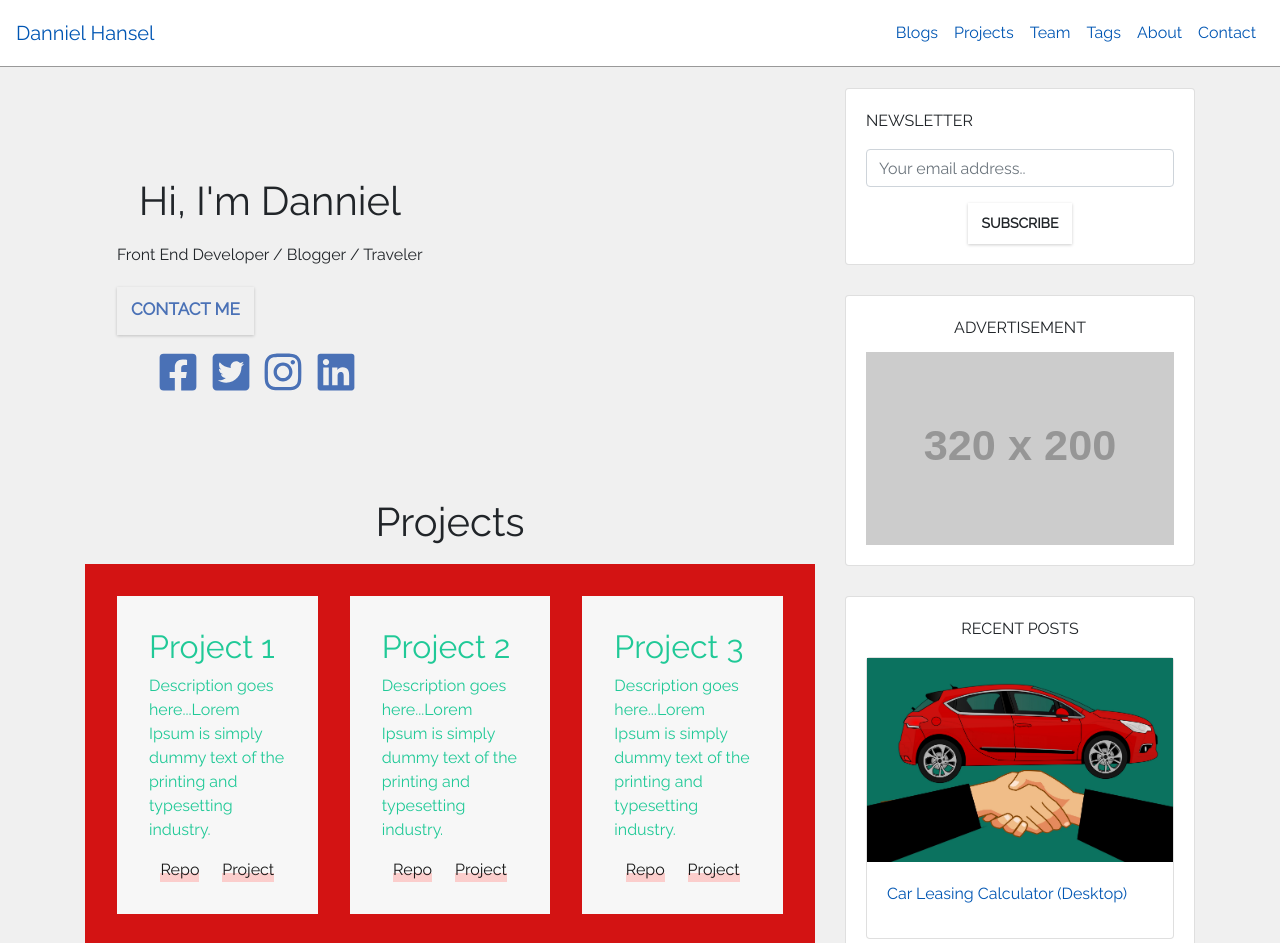
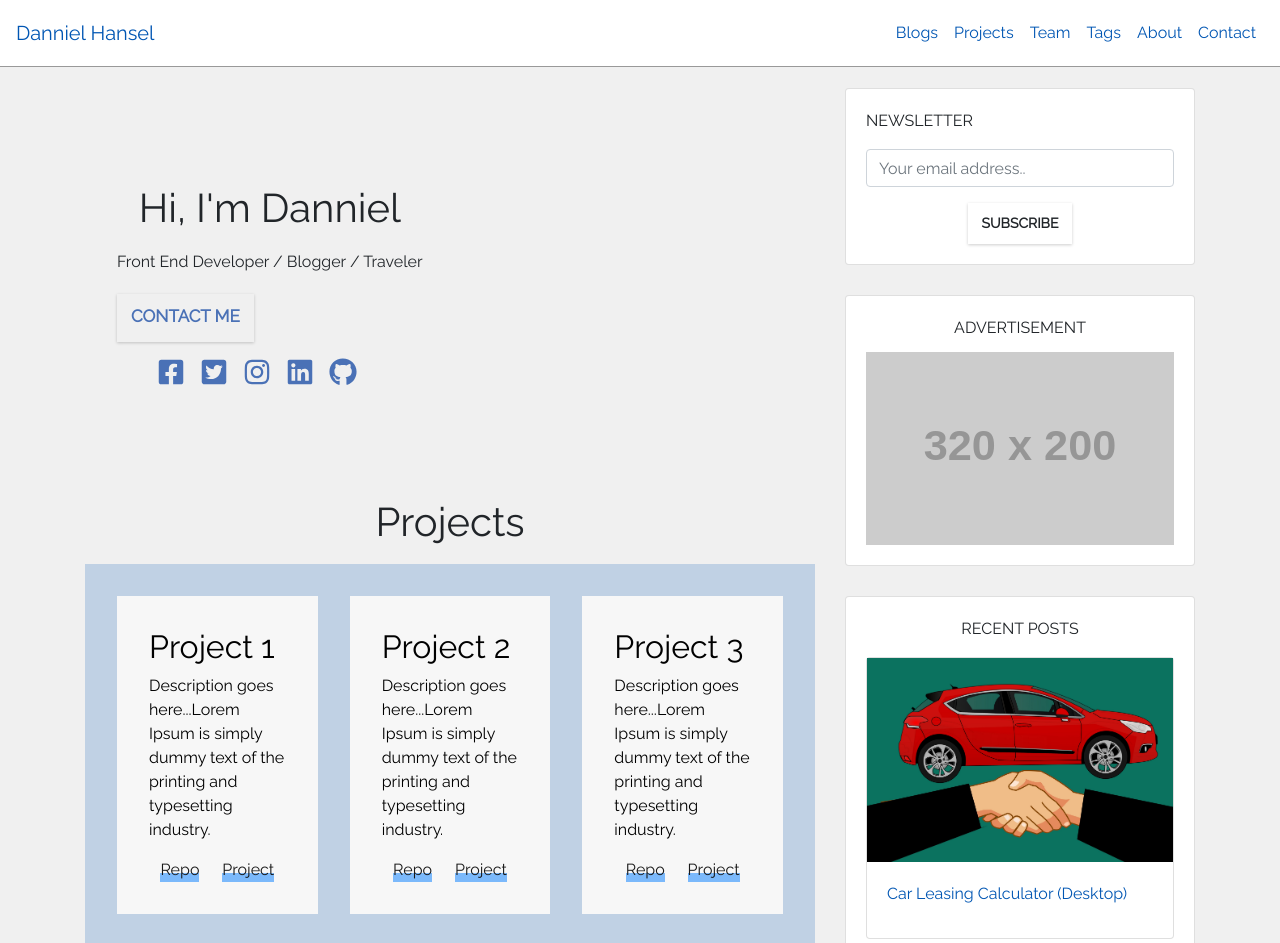
Before and after one commit to dehanz13/danniel-hansel-portfolio-gatsby, a Gatsby site: page / in a window 1280 px wide. Shown: the top 943 px of the page. Built offline with nearby package versions, Linux system fonts and the light colour scheme; Gatsby itself is replaced by a stand-in of ours; placeholder pictures from the web are drawn by us.

Commit message:
fixed blogs on index page and removed images

```diff
--- a/src/constants/socialLinks.js
+++ b/src/constants/socialLinks.js
@@ -4,28 +4,34 @@ import {
   FaLinkedin,
 	FaTwitterSquare,
 	FaInstagram,
+	FaGithub
 } from 'react-icons/fa'
 
 const data = [
 	{
 		id: 1,
-		icon: <FaFacebookSquare size={42} className="social-icon"></FaFacebookSquare>,
+		icon: <FaFacebookSquare size={28} className="social-icon"></FaFacebookSquare>,
 		url: "https://www.facebook.com",
 	},
 	{
 		id: 2,
-		icon: <FaTwitterSquare size={42} className="social-icon"></FaTwitterSquare>,
+		icon: <FaTwitterSquare size={28} className="social-icon"></FaTwitterSquare>,
 		url: "https://www.twitter.com",
 	},
 	{
 		id: 3,
-		icon: <FaInstagram size={42} className="social-icon"></FaInstagram>,
+		icon: <FaInstagram size={28} className="social-icon"></FaInstagram>,
 		url: "https://www.instagram.com",
 	},
 	{
 		id: 4,
-		icon: <FaLinkedin size={42} className="social-icon"></FaLinkedin>,
+		icon: <FaLinkedin size={28} className="social-icon"></FaLinkedin>,
 		url: "https://www.linkedin.com",
+	},
+	{
+		id: 5,
+		icon: <FaGithub size={28} className="social-icon"></FaGithub>,
+		url: "https://www.github.com",
 	},
 ]
 
--- a/src/pages/index.js
+++ b/src/pages/index.js
@@ -16,7 +16,6 @@ const IndexPage = () => {
   <Layout pageTitle="">
     <SEO title="Home" keywords={[`gatsby`, `application`, `react`]} />
     <Hero />
-    {/* <Blogs /> */}
     <h1>Projects</h1>
     <Projects />
     <h1>Blogs</h1>
@@ -34,7 +33,7 @@ const IndexPage = () => {
                 slug={node.fields.slug}
                 date={node.frontmatter.date}
                 body={node.excerpt}
-                fluid={node.frontmatter.image.childImageSharp.fluid}
+                // fluid={node.frontmatter.image.childImageSharp.fluid}
                 tags={node.frontmatter.tags}
                 // timeToRead={node.timeToRead}
               />
--- a/src/styles/_projects.scss
+++ b/src/styles/_projects.scss
@@ -3,13 +3,13 @@
 	// flex-direction: column;
 	justify-content: space-evenly;
 	padding: 2rem 1rem;
-	background: rgb(211, 19, 19);
+	background: rgba(0,86,179, 0.2);
 	// align-items: center;
 }
 
 .projects_card {
 	width: 33.3%;
-	color: #20c997;
+	color: #000000;;
 	margin: 0 1rem;
 	padding: 2rem;
 	display: flex;
@@ -30,8 +30,8 @@
 	background-image: linear-gradient(
 		transparent 0%,
 		transparent calc(50% - 9px),
-		rgba(255,164,161, .5) calc(50% - 9px),
-		rgba(255,164,161, 0.5) 100%
+		rgba(0,123,255, .5) calc(50% - 9px),
+		rgba(0,123,255, 0.5) 100%
 	);
 	background-size: 100% 200%;
 	background-position: 0px 0px;
@@ -41,8 +41,8 @@
 	background-image: linear-gradient(
 		transparent 0%,
 		transparent calc(50% - 9px),
-		rgba(38, 19, 110, 1) calc(50% - 9px),
-		rgba(38, 10, 110, 1) 100%
+		rgba(0,86,179, 1) calc(50% - 9px),
+		rgba(0,86,179, 1) 100%
 	);
 	background-position: center center;
 	color: #f7f7f7;
```
